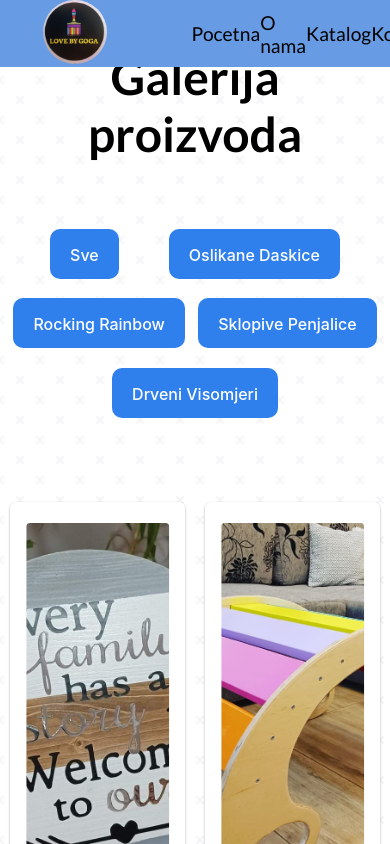
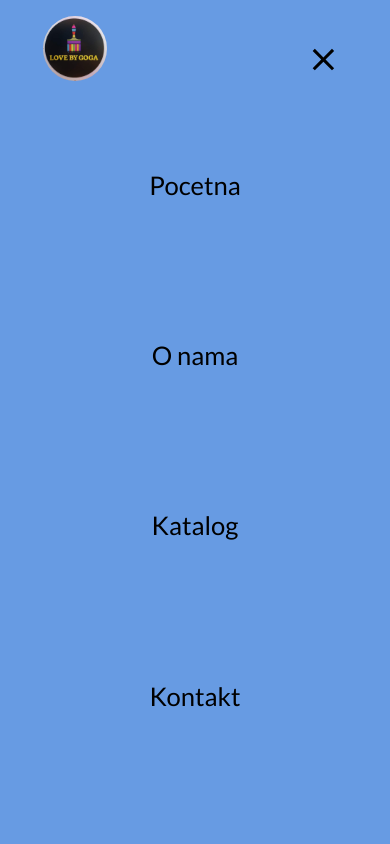
Before and after one commit to Munkiestar/goga-website, a React (Create React App) app: page /galerija in a window 390 px wide. Shown: the top 844 px of the page. Built offline with nearby package versions, Linux system fonts and the light colour scheme.

Commit message:
nav responsivnes fix

```diff
--- a/src/App.js
+++ b/src/App.js
@@ -20,7 +20,7 @@ function App() {
         <Navbar />
       </section>
 
-      <section className="wrapper">
+      <section className="wrap">
         <Suspense fallback={<Loader />}>
           <Routes>
             <Route path="/" element={<Home />} />
--- a/src/App.scss
+++ b/src/App.scss
@@ -17,22 +17,52 @@ body {
 .app {
   font-family: "Lato", sans-serif;
   width: 100%;
-  height: auto;
+  min-height: 100vh;
 }
 
 .container {
   //max-width: 100%;
   //background-color: var(--bcg-color-navbar);
   height: auto;
+
+  //& svg.menu {
+  //  top: 3rem;
+  //  right: 3rem;
+  //  position: relative;
+  //  color: #fff !important;
+  //  width: 2rem;
+  //  height: 2rem;
+  //  background: transparent;
+  //  border: none;
+  //  cursor: pointer;
+  //  padding: 0;
+  //  z-index: 10;
+  //  transform: translateX(0);
+  //}
+
+  @media only screen and (min-width: 768px) {
+    //.show {
+    //  display: none;
+    //}
+    //.hide {
+    //  display: none;
+    //}
+  }
 }
 
-.wrapper {
+.wrap {
   height: 100%;
   min-height: 100%;
   //min-width: 80rem;
   margin: 0 auto 4rem;
   background-color: transparent;
-  position: relative;
+  //position: relative;
+}
+
+@media screen and (max-width: 767px) {
+  .wrap {
+    margin: 0 auto;
+  }
 }
 
 .light-mode {
--- a/src/components/navbar/Navbar.js
+++ b/src/components/navbar/Navbar.js
@@ -1,28 +1,60 @@
-import React from "react";
+import React, { useEffect, useState } from "react";
 import "./Navbar.scss";
 
 import { Link } from "react-router-dom";
 import logoImg from "../../assets/logo.jpg";
+import MenuIcon from "@material-ui/icons/Menu";
+import CloseIcon from "@material-ui/icons/Close";
 
 function Navbar(props) {
+  const [isOpen, setIsOpen] = useState(false);
+  const [width, setWidth] = useState(window.innerWidth);
+
+  // useEffect(() => {
+  //   const updateWindowDimensions = () => {
+  //     setWidth(window.innerWidth);
+  //   };
+  //   window.addEventListener("resize", updateWindowDimensions);
+  //   return () => window.removeEventListener("resize", updateWindowDimensions);
+  // }, []);
+
+  const handleToggleBtn = () => {
+    setIsOpen(!isOpen);
+  };
+
   return (
-    <nav className="nav">
+    <>
+      <nav className={`nav `}>
+        {/*${isOpen ? "hide" : "show"} ${width <= 768 && "nav"*/}
+        {isOpen ? (
+          <MenuIcon onClick={handleToggleBtn} className="menuBtn" />
+        ) : (
+          <CloseIcon onClick={handleToggleBtn} className="closeBtn" />
+        )}
         <section className="nav__logo">
           <img src={logoImg} alt="avatar-img" />
         </section>
         <section className="nav__links">
-        <ul className="nav__items">
+          <ul className={`nav__items ${isOpen ? "hideMenu" : "showMenu"}`}>
             <li className="nav__items-item">
-            <Link to="/">Pocetna</Link>
+              <Link to="/" onClick={handleToggleBtn}>
+                Pocetna
+              </Link>
             </li>
             <li className="nav__items-item">
-            <Link to="/o-nama">O nama</Link>
+              <Link to="/o-nama" onClick={handleToggleBtn}>
+                O nama
+              </Link>
             </li>
             <li className="nav__items-item">
-            <Link to="/galerija">Katalog</Link>
+              <Link to="/galerija" onClick={handleToggleBtn}>
+                Katalog
+              </Link>
             </li>
             <li className="nav__items-item">
-            <Link to="/kontakt">Kontakt</Link>
+              <Link to="/kontakt" onClick={handleToggleBtn}>
+                Kontakt
+              </Link>
             </li>
             <li className="nav__items-item">
               <br />
@@ -30,6 +62,7 @@ function Navbar(props) {
           </ul>
         </section>
       </nav>
+    </>
   );
 }
 
--- a/src/components/navbar/Navbar.scss
+++ b/src/components/navbar/Navbar.scss
@@ -1,16 +1,12 @@
 .nav {
   background-color: var(--bcg-color-navbar);
-
-  //max-width: 80rem;
+  top: 0;
+  bottom: 0;
   width: 100%;
-  position: fixed;
-  top: 0;
-  z-index: 1000;
-  margin: auto;
   display: flex;
   justify-content: space-around;
   align-items: center;
-
+  margin: 0 auto;
   overflow: hidden;
 
   &__logo {
@@ -28,15 +24,19 @@
   }
 
   &__links {
+    //z-index: ;
     width: 40%;
+    display: flex;
+    justify-content: center;
+    align-items: center;
+    height: 100%;
   }
 
   &__items {
-    width: 100%;
     display: flex;
     justify-content: space-around;
     align-items: center;
-
+    width: 100%;
     &-item {
       justify-content: space-around;
       list-style: none;
@@ -48,4 +48,119 @@
       }
     }
   }
+
+  .menuBtn,
+  .closeBtn {
+    top: 2rem;
+    right: 3rem;
+    position: absolute;
+    width: 2.3rem;
+    height: 2.3em;
+    background: transparent;
+    border: none;
+    cursor: pointer;
+    padding: 0;
+    z-index: 10;
+  }
+
+  .hide {
+    display: none;
+  }
 }
+
+// mobile do 767px
+@media only screen and (max-width: 767px) {
+  .nav {
+    height: 100px;
+    top: 0;
+    bottom: 0;
+
+    &__links {
+      flex-direction: column;
+      z-index: 1;
+    }
+    // ul
+    &__items {
+      background-color: var(--bcg-color-navbar);
+      z-index: 1000;
+      position: fixed;
+      width: 100%;
+      height: 100vh;
+      top: 100px;
+      left: 0;
+      bottom: 0;
+      display: flex;
+      justify-content: space-around;
+      flex-direction: column;
+
+      &.showMenu {
+        transition: transform ease-out 0.3s;
+        transform: translateX(0);
+      }
+
+      &.hideMenu {
+        transform: translateX(-100%);
+        transition: transform ease-out 0.3s;
+      }
+
+      &-item {
+        a {
+          font-size: 1.6rem;
+          padding: 1rem;
+        }
+      }
+    }
+  }
+}
+
+@media only screen and (min-width: 768px) {
+  .nav {
+    height: 100px;
+    width: 100%;
+    background-color: var(--bcg-color-navbar);
+    top: 0;
+    z-index: 99;
+    overflow: hidden;
+
+    &__logo {
+      width: 4rem;
+      text-align: center;
+      border-bottom: 1px solid var(--border-color);
+
+      img {
+        width: 100%;
+        height: 100%;
+        border-radius: 50%;
+        object-fit: cover;
+        border: 4px solid var(--border-color);
+      }
+    }
+
+    &__links {
+      width: 60%;
+    }
+
+    &__items {
+      width: 100%;
+      display: flex;
+      justify-content: space-around;
+      align-items: center;
+
+      &-item {
+        justify-content: space-around;
+        list-style: none;
+        font-size: 1.4rem;
+
+        a {
+          color: var(--primary-color-link);
+          text-decoration: none;
+        }
+      }
+    }
+
+    .closeBtn,
+    .hideMenu {
+      display: none;
+    }
+  }
+}
--- a/src/pages/home/Home.scss
+++ b/src/pages/home/Home.scss
@@ -2,7 +2,6 @@
   position: relative;
   max-height: 56.5rem;
   width: 100%;
-  top: 67px;
   overflow: hidden;
   //width: 100%;
   //height: 60px;
@@ -64,7 +63,7 @@
       padding: 2rem;
       text-align: center;
       height: 60%;
-      z-index: 100;
+      //z-index: 100;
       color: #fff;
 
       h1 {
@@ -79,3 +78,20 @@
     }
   }
 }
+
+// mobile
+@media only screen and (max-width: 767px) {
+  .home {
+    top: 0; // for navigation
+
+    & img {
+      width: 100%;
+    }
+  }
+}
+
+//@media only screen and (min-width: 768px) {
+//  .home {
+//    //top: 0; // for navigation
+//  }
+//}
```
Lines whose indentation alone changed are shown as unchanged.
